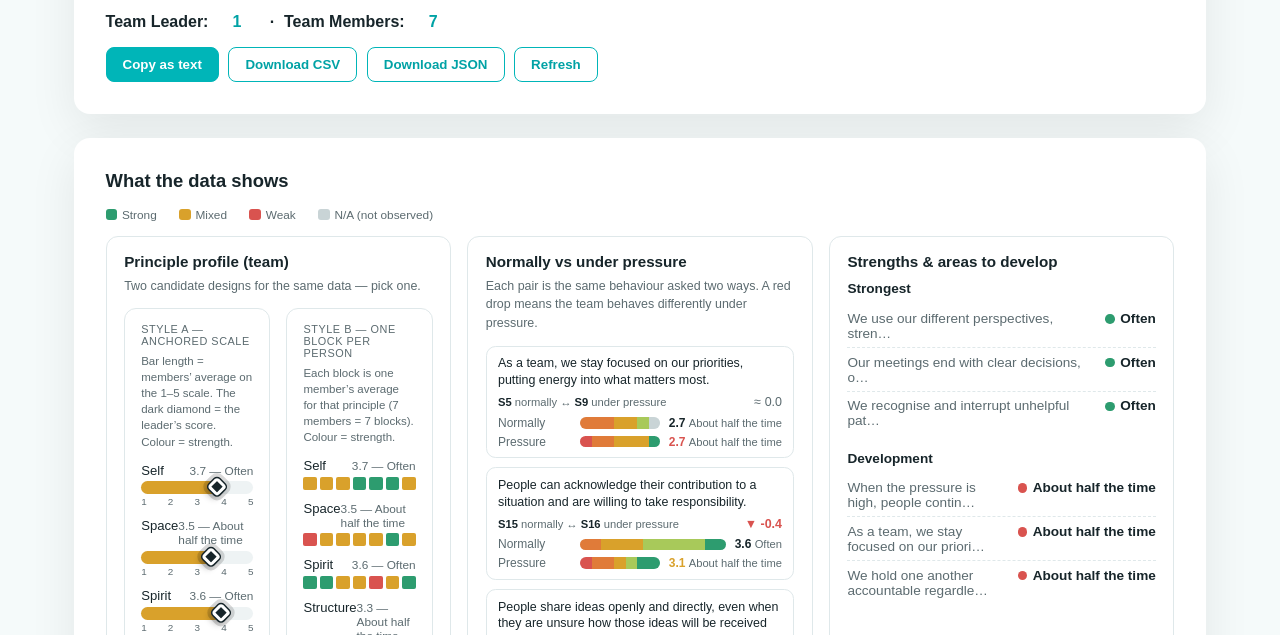
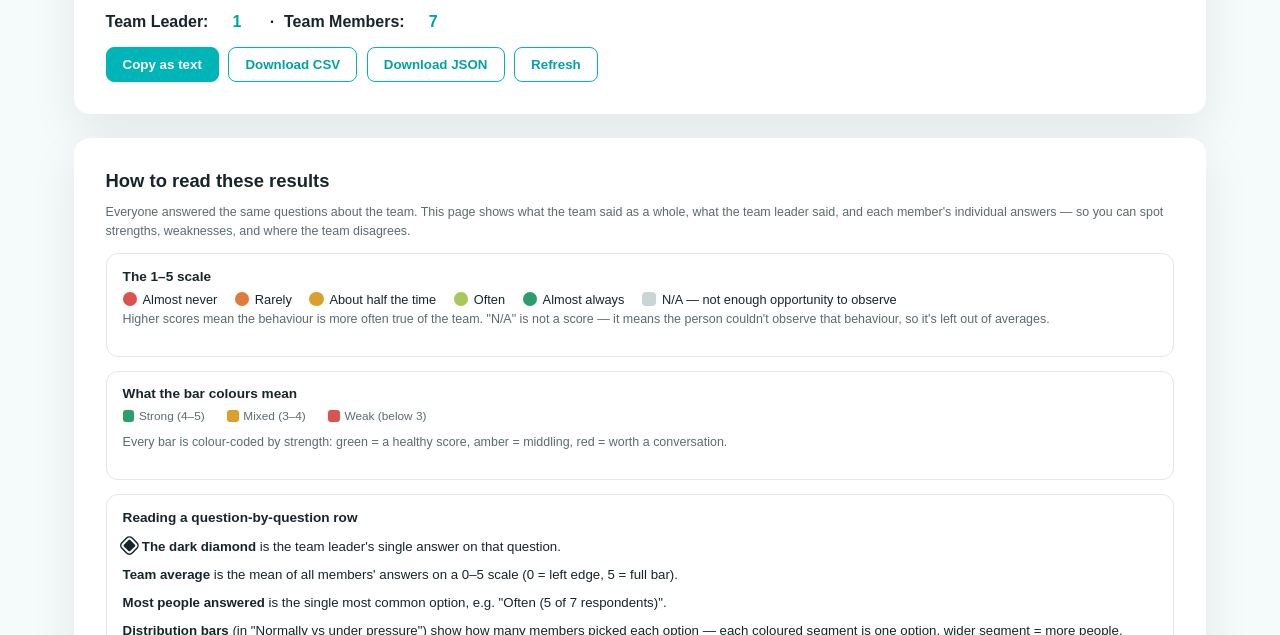
Before and after one commit to EllenDCoomber/CLT-Profile, a plain HTML site: page mockups/results.html in a window 1280 px wide. Shown: the part 165-800 px from the top of the page. Drawn offline with Linux system fonts and the light colour scheme.

Commit message:
Add how-to-read key card and spell out respondents in counts

```diff
--- a/mockups/results.html
+++ b/mockups/results.html
@@ -156,6 +156,17 @@
       margin-top: 0.8rem; border-top: 1px dashed var(--line); padding-top: 0.6rem;
     }
     .bkey i { display: inline-block; width: 0.7rem; height: 0.7rem; border-radius: 3px; margin-right: 0.3rem; vertical-align: -0.08rem; }
+    .guide-block { border: 1px solid var(--line); border-radius: 0.75rem; padding: 0.9rem 1rem; margin-bottom: 0.9rem; }
+    .guide-block:last-child { margin-bottom: 0; }
+    .guide-label { font-weight: 700; font-size: 0.85rem; margin-bottom: 0.5rem; }
+    .guide-scale { display: flex; flex-wrap: wrap; gap: 0.45rem 1.1rem; margin-bottom: 0.5rem; }
+    .guide-scale .gchip { display: flex; align-items: center; gap: 0.35rem; font-size: 0.8rem; }
+    .guide-scale .gchip i { width: 0.9rem; height: 0.9rem; border-radius: 50%; flex-shrink: 0; }
+    .guide-scale .gchip.na i { border-radius: 0.25rem; }
+    .guide-marker { display: inline-block; width: 0.8rem; height: 0.8rem; border-radius: 0.2rem; background: var(--ink); border: 2px solid #fff; box-shadow: 0 0 0 1.5px var(--ink); transform: rotate(45deg); margin-right: 0.4rem; vertical-align: -0.05rem; }
+    .guide-ul { margin: 0; padding: 0; list-style: none; font-size: 0.83rem; line-height: 1.5; }
+    .guide-ul li { padding: 0.25rem 0; }
+    .guide-ul b { color: var(--ink); }
     .arow { padding: 0.7rem 0; border-bottom: 1px dashed var(--line); }
     .arow:last-child { border-bottom: 0; }
     .arow .q { font-size: 0.88rem; line-height: 1.45; margin-bottom: 0.4rem; }
@@ -221,6 +232,44 @@
         <button class="btn" id="refresh">Refresh</button>
       </div>
       <div class="error" id="err" hidden></div>
+    </div>
+
+    <div class="card">
+      <h2>How to read these results</h2>
+      <p class="help">Everyone answered the same questions about the team. This page shows what the team said as a whole, what the team leader said, and each member's individual answers — so you can spot strengths, weaknesses, and where the team disagrees.</p>
+
+      <div class="guide-block">
+        <div class="guide-label">The 1–5 scale</div>
+        <div class="guide-scale">
+          <span class="gchip"><i style="background:#d9534f"></i>Almost never</span>
+          <span class="gchip"><i style="background:#e07b39"></i>Rarely</span>
+          <span class="gchip"><i style="background:#d9a12b"></i>About half the time</span>
+          <span class="gchip"><i style="background:#a8c95a"></i>Often</span>
+          <span class="gchip"><i style="background:#2d9c6f"></i>Almost always</span>
+          <span class="gchip na"><i style="background:#c9d4d6"></i>N/A — not enough opportunity to observe</span>
+        </div>
+        <p class="help">Higher scores mean the behaviour is more often true of the team. "N/A" is not a score — it means the person couldn't observe that behaviour, so it's left out of averages.</p>
+      </div>
+
+      <div class="guide-block">
+        <div class="guide-label">What the bar colours mean</div>
+        <div class="key">
+          <span><i style="background:var(--strong)"></i>Strong (4–5)</span>
+          <span><i style="background:var(--moderate)"></i>Mixed (3–4)</span>
+          <span><i style="background:var(--weak)"></i>Weak (below 3)</span>
+        </div>
+        <p class="help">Every bar is colour-coded by strength: green = a healthy score, amber = middling, red = worth a conversation.</p>
+      </div>
+
+      <div class="guide-block">
+        <div class="guide-label">Reading a question-by-question row</div>
+        <ul class="guide-ul">
+          <li><span class="guide-marker"></span><b>The dark diamond</b> is the team leader's single answer on that question.</li>
+          <li><b>Team average</b> is the mean of all members' answers on a 0–5 scale (0 = left edge, 5 = full bar).</li>
+          <li><b>Most people answered</b> is the single most common option, e.g. "Often (5 of 7 respondents)".</li>
+          <li><b>Distribution bars</b> (in "Normally vs under pressure") show how many members picked each option — each coloured segment is one option, wider segment = more people.</li>
+        </ul>
+      </div>
     </div>
 
     <div class="card">
@@ -504,7 +553,7 @@
       html += '</ul>';
       if (naRows.length) {
         html += '<div class="subhead">Rarely observed (N/A)</div><ul class="list">';
-        naRows.forEach(function (t) { html += '<li><span class="txt">' + t.text.slice(0, 40) + '…</span><span class="val">' + naCounts[t.id] + ' of ' + members.length + '</span></li>'; });
+        naRows.forEach(function (t) { html += '<li><span class="txt">' + t.text.slice(0, 40) + '…</span><span class="val">' + naCounts[t.id] + ' of ' + members.length + ' respondents</span></li>'; });
         html += '</ul>';
       }
       el.innerHTML = html;
@@ -533,7 +582,7 @@
         var mode = modeOf(teamVals, scale);
         var tag = personal ? 'P' + (i + 1) : (item.ref + ' · ' + item.context + ' · ' + item.principle);
         var modeTxt = 'Most people answered: ' + (mode.tied ? '(tied) ' : '') + mode.label +
-          ' (' + mode.count + ' of ' + mode.total + ')';
+          ' (' + mode.count + ' of ' + mode.total + ' respondents)';
         var leadTxt = lm == null ? '—' : labelFor(id, lm);
         return '<div class="arow"><div class="q"><span class="tag">' + tag + '</span>' + item.text + '</div>' +
           '<div class="barline"><div class="barwrap"><div class="prof-bar">' +
```
